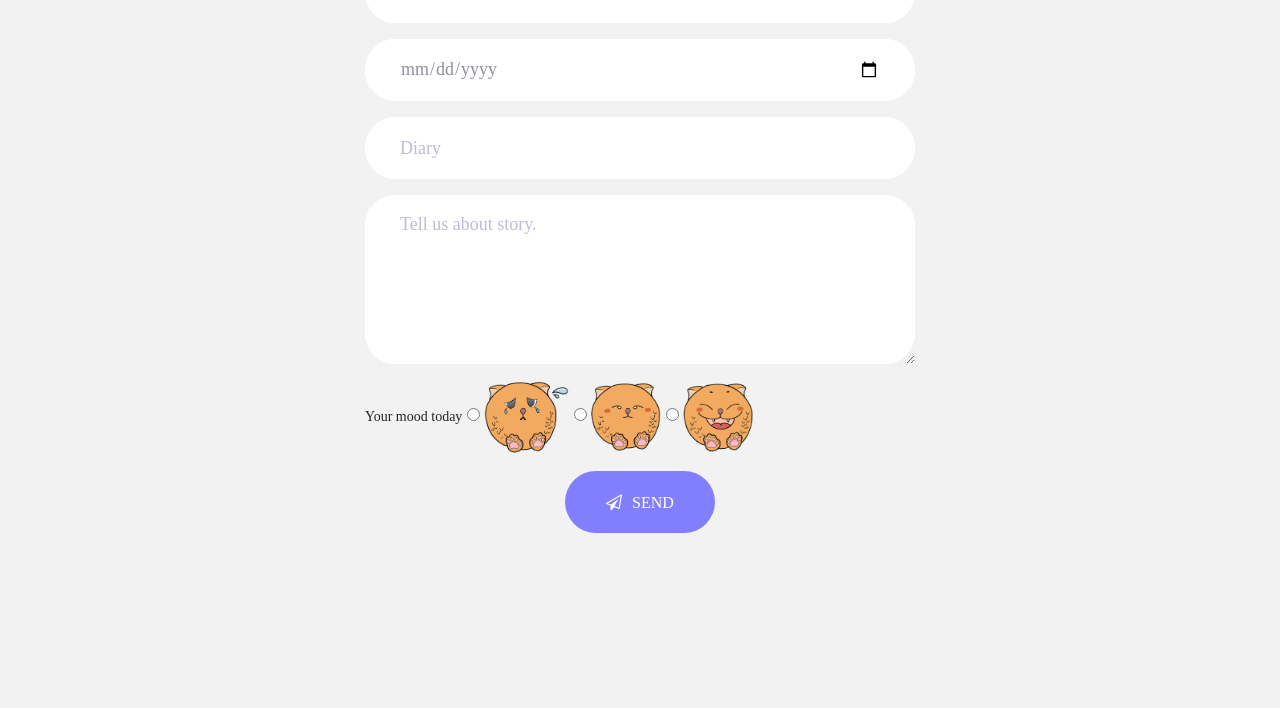
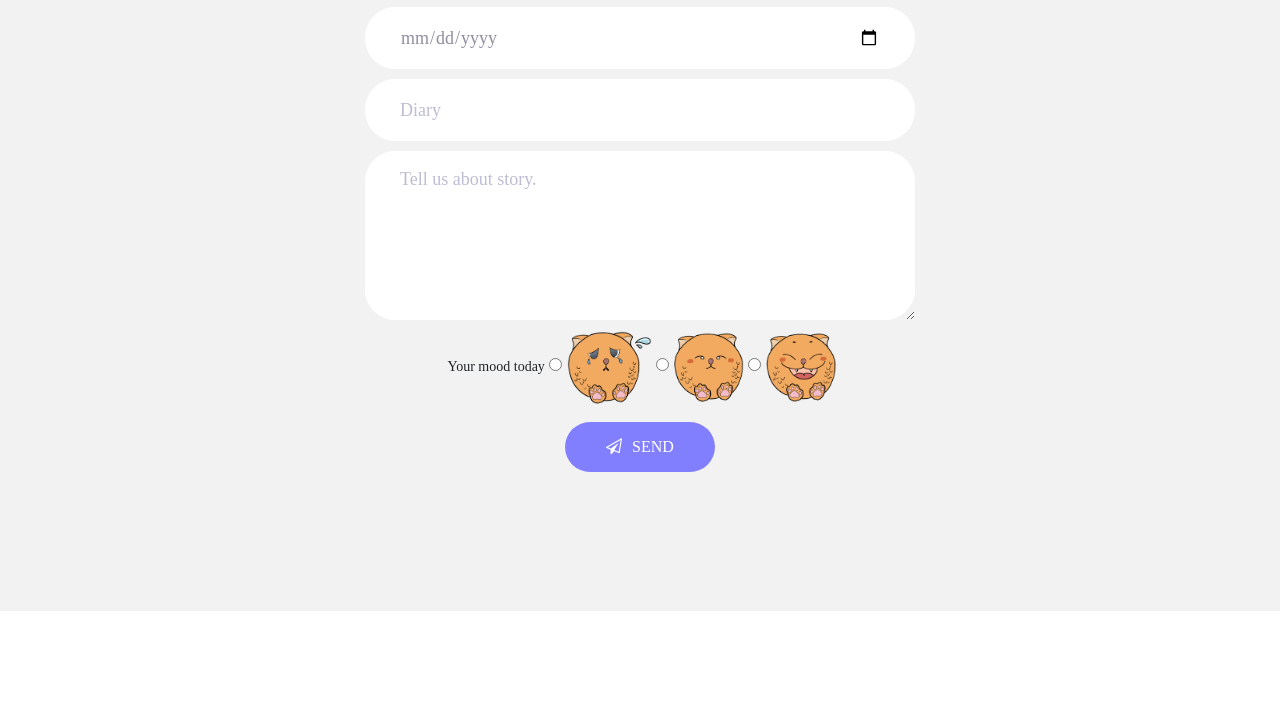
Before and after one commit to woranun-wareeparsert/test, a plain HTML site: page index.html in a window 1280 px wide. Shown: the part 189-897 px from the top of the page. After the commit the page ends 800 px from the top, so only its background shows below. Drawn offline with Linux system fonts and the light colour scheme; a web font is replaced by a local one.

Commit message:
Update index.html

```diff
--- a/index.html
+++ b/index.html
@@ -21,7 +21,7 @@
     <link rel="stylesheet" type="text/css" href="vendor/daterangepicker/daterangepicker.css">
     <!--===============================================================================================-->
     <link rel="stylesheet" type="text/css" href="css/util.css">
-    <link rel="stylesheet" type="text/css" href="css/main.css">
+    <link rel="stylesheet" type="text/css" href="css/main2.css">
     <!--===============================================================================================-->
 </head>
 
```
